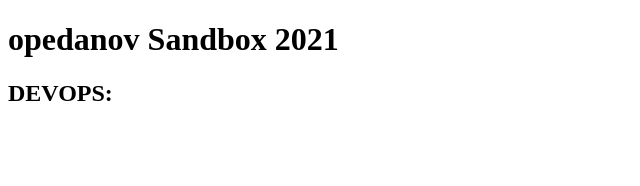
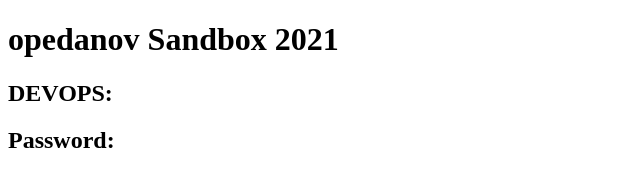
Before and after one commit to Pedanov/devops_sandbox, a plain HTML site: page Task4/index.html in a window 1280 px wide. Shown: the whole page, without its empty margins (0-640 px from the left). Drawn offline with Linux system fonts and the light colour scheme.

```diff
--- a/Task4/index.html
+++ b/Task4/index.html
@@ -9,5 +9,6 @@
 <body>
     <h1>opedanov Sandbox 2021</h1>
     <h2>DEVOPS:</h2>
+    <h2>Password:</h2>
 </body>
 </html>
```
Also changed, not shown: 15 other files.
